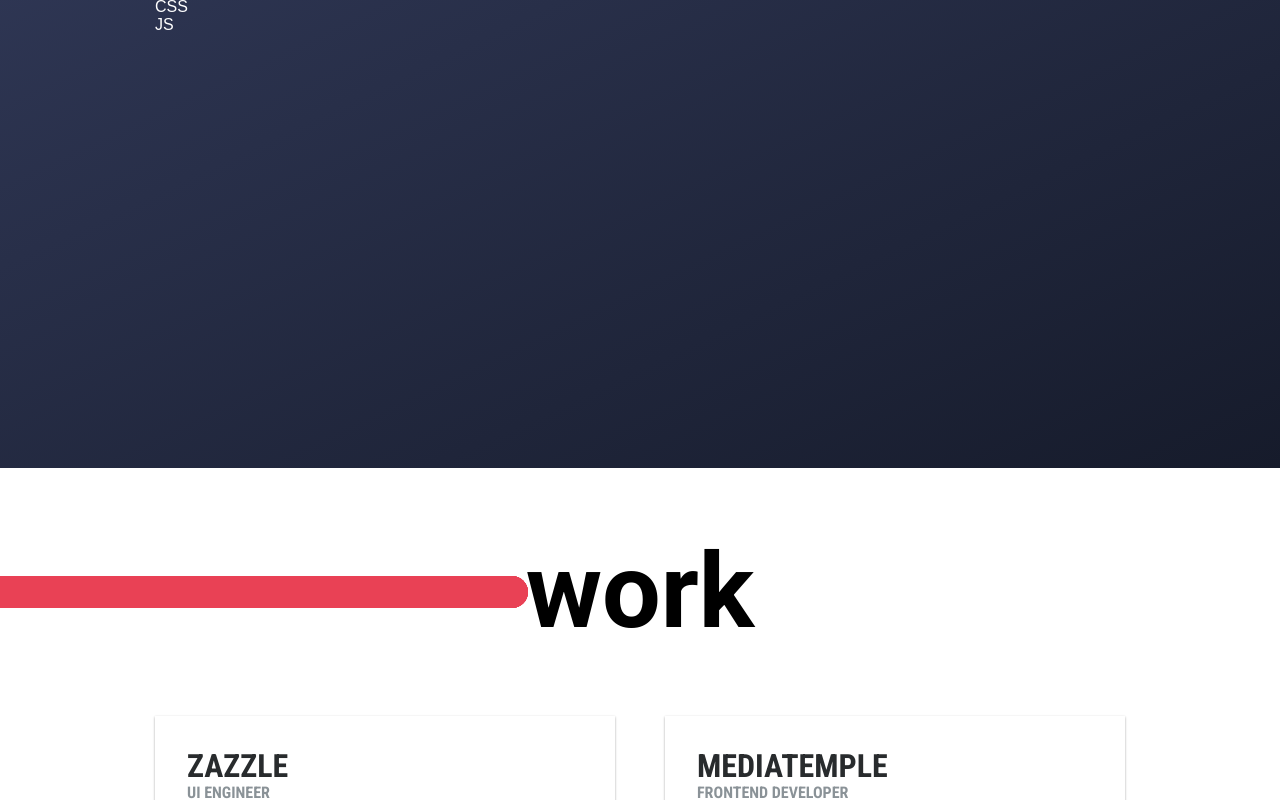
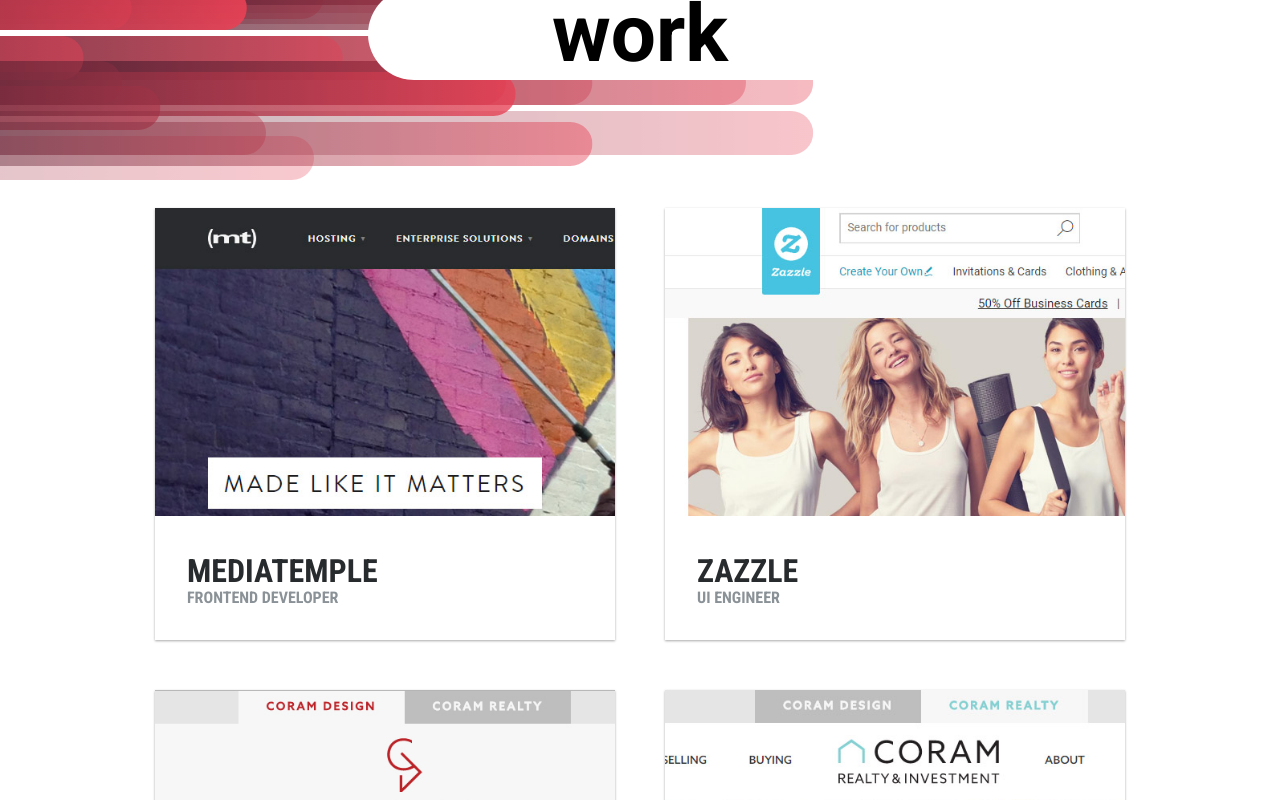
Before and after one commit to joonsubtalk/jsub, a React (Create React App) app: page / in a window 1280 px wide. Shown: the part 1700-2500 px from the top of the page. Built offline with nearby package versions, Linux system fonts and the light colour scheme; a web font is replaced by a local one.

Commit message:
woosh effect

```diff
--- a/src/App.js
+++ b/src/App.js
@@ -1,7 +1,6 @@
 import React, { Component } from 'react';
 import Header from './Component/Header/Header';
 import About from './Component/About/About';
-import Education from './Component/Education/Education';
 import Portfolio from './Component/Portfolio/Portfolio';
 import Footer from './Component/Footer/Footer';
 import CallToAction from './Component/CallToAction/CallToAction';
@@ -24,7 +23,6 @@
 				<About description={aboutDescription}
 					blurb={aboutBlurb}
 					pic={profilepic} />
-				<Education />
 				<Portfolio />
 				<CallToAction title="lorem ipsum"
 					subText="I'm always looking for interesting projects."
--- /dev/null
+++ b/src/Component/Portfolio/Line/Line.jsx
@@ -0,0 +1,93 @@
+import React, { Component } from 'react';
+import './line.css';
+
+const style = {
+    backgroundColor: '#e94155',
+    transition: 'all ease .2s',
+    transform: 'translate(0%)',
+    opacity: .25
+}
+
+class Line extends Component {
+
+    state = {
+        streak : [],
+        counter : 0,
+        previousTop : -1
+    }
+
+    normalizedTopSpread = (val) => {
+        const diff = Math.abs(val - this.state.previousTop);
+        if (diff < 25) {
+            console.log('normal');
+            this.setState({previousTop : val});
+            return val;
+        }
+        else {
+
+            console.log('nay');
+            if (val > this.state.previousTop){
+                this.setState({previousTop : this.state.previousTop + 25});
+                return this.state.previousTop + 25;
+            }
+            else{
+                this.setState({previousTop : this.state.previousTop - 25});
+                return this.state.previousTop - 25;
+            }
+        }
+    }
+
+    addLines = () => {
+
+        var i = setInterval(() => {
+
+            const rando = Math.floor(Math.random() * 90);
+            const top = this.normalizedTopSpread(Math.floor(Math.random() * (10 * this.state.counter))-75);
+
+
+            const animateStyle = Object.assign({}, style,
+                {top: `${top}px`,
+                opacity: Math.random(),
+                transform: `translate(${rando}%)`})
+
+            const newStreak = this.state.streak;
+            newStreak[this.state.counter]=animateStyle;
+
+            this.setState({streak : newStreak });
+
+            this.setState({counter : this.state.counter + 1})
+
+            console.log(this.state.streak);
+
+            if(this.state.counter === 40) {
+                clearInterval(i);
+            }
+        }, 50);
+    }
+
+    componentDidMount() {
+        this.addLines();
+
+        const initStreak = [...Array(40)].map((val, idx) => {
+            return style
+        });
+
+        this.setState({ streak : initStreak });
+    }
+
+    render() {
+
+        return (
+            <div className="o-line">
+                {
+                    this.state.streak.map((e, i) => {
+                        return <div key={i} style={e} className={`o-line__line`}></div>
+                    })
+                }
+            </div>
+        )
+    }
+
+}
+
+export default Line;
--- /dev/null
+++ b/src/Component/Portfolio/Line/line.scss
@@ -0,0 +1,16 @@
+@import 'configs/shared.scss';
+
+.o-line {
+    //transform: rotate(226deg);
+
+    &__line {
+        position: absolute;
+        z-index: -1;
+        left: -80%;
+        border-radius: 5em;
+        height: 2.75em;
+        width: 75vw;background-image: linear-gradient( to right, $COLOR_DARKBLUE, $PRIMARY);
+        transition: all ease .2s;
+        transform: translate(0%);
+    }
+}
--- a/src/Component/Portfolio/Portfolio.jsx
+++ b/src/Component/Portfolio/Portfolio.jsx
@@ -1,5 +1,6 @@
 import React, { Component } from 'react';
 import Work from './Work/Work';
+import Line from './Line/Line';
 import './portfolio.css';
 
 import { info } from '../../configs/info.js';
@@ -29,11 +30,7 @@
                 <div className="c-portfolio__typography">
                     work
                 </div>
-                <div className="c-portfolio__line"></div>
-                <div className="c-portfolio__line"></div>
-                <div className="c-portfolio__line"></div>
-                <div className="c-portfolio__line"></div>
-                <div className="c-portfolio__line"></div>
+                <Line />
             </div>
             <div className="container">
                 <div className="c-portfolio__container">
--- a/src/Component/Portfolio/Work/Work.jsx
+++ b/src/Component/Portfolio/Work/Work.jsx
@@ -10,6 +10,10 @@
 
         return (
         <div className="c-work">
+            <div className="c-work__bg">
+                <img className="c-work__bgimage" src={imgSrc} />
+            </div>
+            <div className="c-work__container">
                 <div className="c-work__job">
                     {job}
                 </div>
@@ -19,8 +23,6 @@
                 <div className="c-work__link">
                     { /*link*/}
                 </div>
-            <div className="c-work__bg">
-                <img className="c-work__bgimage" src={imgSrc} />
             </div>
         </div>)
     }
--- a/src/Component/Portfolio/Work/work.scss
+++ b/src/Component/Portfolio/Work/work.scss
@@ -5,8 +5,7 @@
 
     text-transform: uppercase;
     background-color: white;
-    padding: 2em;
-    min-height: 19em;
+    min-height: 18em;
     font-weight: bold;
     box-shadow: 0 1px 3px rgba(0,0,0,0.12), 0 1px 2px rgba(0,0,0,0.24);
     transition: all 0.3s cubic-bezier(.25,.8,.25,1);
@@ -18,6 +17,10 @@
 
     &:hover {
         box-shadow: 0 10px 20px rgba(0,0,0,0.19), 0 6px 6px rgba(0,0,0,0.23);
+    }
+
+    &__container {
+        padding: 2em;
     }
 
     &__job {
--- a/src/Component/Portfolio/portfolio.scss
+++ b/src/Component/Portfolio/portfolio.scss
@@ -19,19 +19,13 @@
         align-items: center;
         height: 100%;
         position: relative;
-        margin-bottom: 4em;
+        margin: 4em 0 8em;
     }
     &__typography {
-        font-size: 6.5em;
-    }
-    &__line {
-        position: absolute;
-        left: 0;
-        border-radius: 5em;
-        transform: translate(-20%);
-        height: 2em;
-        width: 40em;
-        background-color: $PRIMARY;
+        font-size: 5em;
+        background-color: white;
+        padding: 0em 2.3em;
+        border-radius: 71px;
     }
 
 }
--- a/src/configs/colors.scss
+++ b/src/configs/colors.scss
@@ -17,7 +17,6 @@
 
 // PALETTE
 $PRIMARY: $COLOR_RED;
-$BODY: $COLOR_GRAPHITE;
 
 $PRIMARY1: lighten($COLOR_RED, 10);
 $PRIMARY2: darken($COLOR_RED, 10);
--- a/src/configs/info.js
+++ b/src/configs/info.js
@@ -8,16 +8,16 @@
     portfolio : {
         works : [
             {
+                job : 'mediatemple',
+                title : 'Frontend Developer',
+                link : 'https://www.mediatemple.net',
+                image : 'image/mediatemple.jpg'
+            },
+            {
                 job : 'zazzle',
                 title : 'UI Engineer',
                 link : 'https://www.zazzle.com',
                 image : 'image/zazzle.jpg'
-            },
-            {
-                job : 'mediatemple',
-                title : 'Frontend Developer',
-                link : 'https://www.mediatemple.net',
-                image : 'image/mediatemple.jpg'
             },
             {
                 job : 'coram design center',
```
Lines whose indentation alone changed are shown as unchanged.
